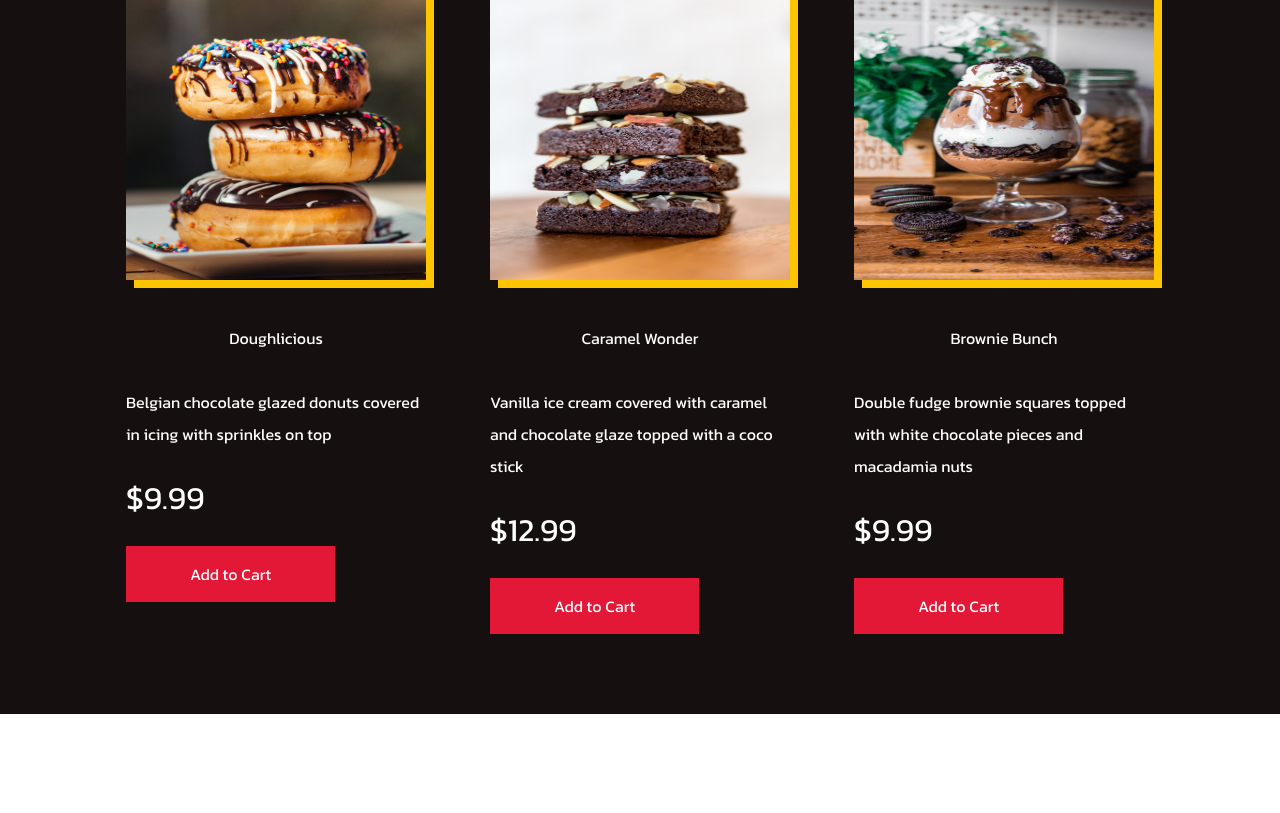
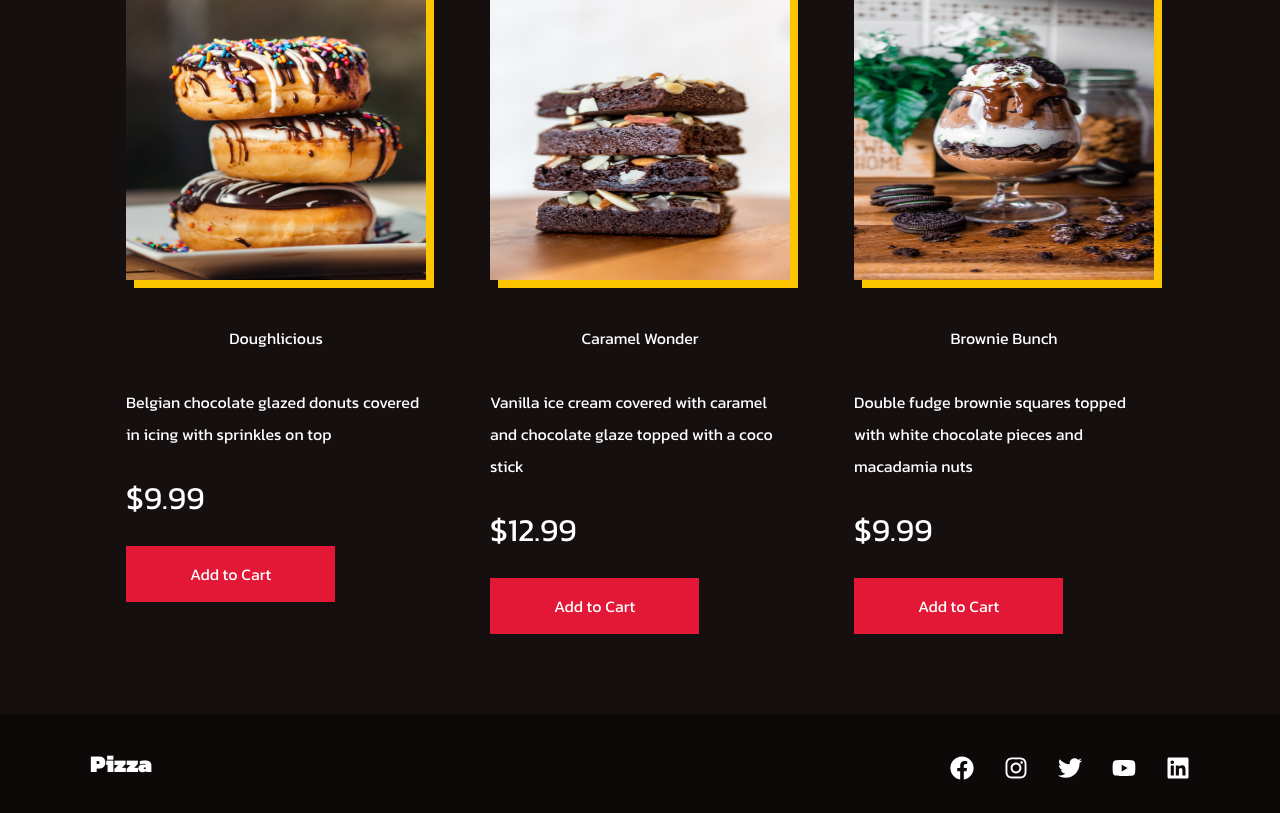
Before and after one commit to aybuddy/100ReactWebsites_1, a React (Create React App) app: page / in a window 1280 px wide. Shown: the part 2438-3251 px from the top of the page. Before the commit the page ends 3152 px from the top, so only its background shows below. Built offline with nearby package versions, Linux system fonts and the light colour scheme.

Commit message:
Add footer section

```diff
--- a/src/App.js
+++ b/src/App.js
@@ -5,6 +5,7 @@
 import { productData, productDataTwo } from './components/Products/data';
 import Products from './components/Products';
 import Feature from './components/Feature';
+import Footer from './components/Footer';
 
 function App() {
   return (
@@ -14,6 +15,7 @@
       <Products heading='Choose your favorite' data={productData} />
       <Feature />
       <Products heading='Sweet Treats for You' data={productDataTwo} />
+      <Footer />
     </Router>
   );
 }
--- /dev/null
+++ b/src/components/Footer/Footer.styles.js
@@ -0,0 +1,56 @@
+import styled from 'styled-components';
+import { Link } from 'react-router-dom';
+
+export const FooterContainer = styled.footer`
+  background-color: #0d0909;
+`;
+
+export const FooterWrap = styled.div`
+  padding: 16px 24px;
+  display: flex;
+  flex-direction: column;
+  justify-content: center;
+  align-items: center;
+  max-width: 1300px;
+  margin: 0 auto;
+`;
+
+export const SocialMedia = styled.section`
+  max-width: 1300px;
+  width: 100%;
+`;
+
+export const SocialMediaWrap = styled.div`
+  display: flex;
+  justify-content: space-between;
+  align-items: center;
+  max-width: 1100px;
+  margin: 16px auto 0 auto;
+  @media screen and (max-width: 820px) {
+    flex-direction: column;
+  }
+`;
+
+export const SocialLogo = styled(Link)`
+  color: #fff;
+  justify-self: start;
+  cursor: pointer;
+  text-decoration: none;
+  font-size: 1.5rem;
+  display: flex;
+  align-items: center;
+  margin-bottom: 16px;
+  font-weight: bold;
+`;
+
+export const SocialIcons = styled.div`
+  display: flex;
+  justify-content: space-between;
+  align-items: center;
+  width: 240px;
+`;
+
+export const SocialIconLink = styled.a`
+  color: #fff;
+  font-size: 24px;
+`;
--- /dev/null
+++ b/src/components/Footer/index.js
@@ -0,0 +1,75 @@
+import React from 'react';
+import {
+  FaFacebook,
+  FaInstagram,
+  FaYoutube,
+  FaTwitter,
+  FaLinkedin,
+} from 'react-icons/fa';
+import {
+  FooterContainer,
+  FooterWrap,
+  SocialMedia,
+  SocialMediaWrap,
+  SocialLogo,
+  SocialIcons,
+  SocialIconLink,
+} from './Footer.styles';
+
+const Footer = () => {
+  return (
+    <FooterContainer>
+      <FooterWrap>
+        <SocialMedia>
+          <SocialMediaWrap>
+            <SocialLogo to='/'>Pizza</SocialLogo>
+            <SocialIcons>
+              <SocialIconLink
+                href='/'
+                target='_blank'
+                aria-label='Facebook'
+                rel='noopener noreferrer'
+              >
+                <FaFacebook />
+              </SocialIconLink>
+              <SocialIconLink
+                href='/'
+                target='_blank'
+                aria-label='Instagram'
+                rel='noopener noreferrer'
+              >
+                <FaInstagram />
+              </SocialIconLink>
+              <SocialIconLink
+                href='/'
+                target='_blank'
+                aria-label='Twitter'
+                rel='noopener noreferrer'
+              >
+                <FaTwitter />
+              </SocialIconLink>
+              <SocialIconLink
+                href='/'
+                target='_blank'
+                aria-label='YouTube'
+                rel='noopener noreferrer'
+              >
+                <FaYoutube />
+              </SocialIconLink>
+              <SocialIconLink
+                href='/'
+                target='_blank'
+                aria-label='LinkedIn'
+                rel='noopener noreferrer'
+              >
+                <FaLinkedin />
+              </SocialIconLink>
+            </SocialIcons>
+          </SocialMediaWrap>
+        </SocialMedia>
+      </FooterWrap>
+    </FooterContainer>
+  );
+};
+
+export default Footer;
```
